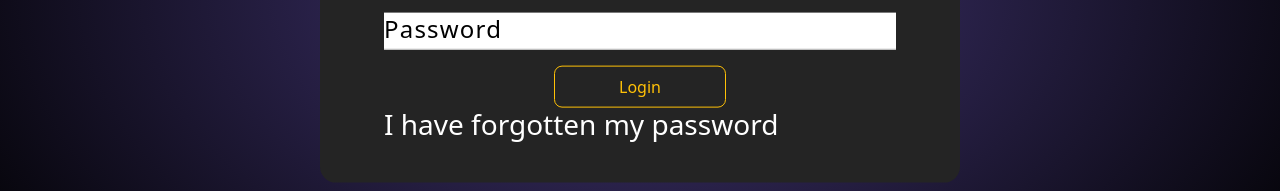
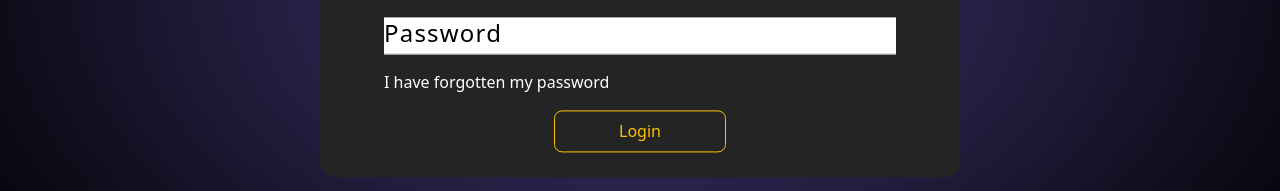
Before and after one commit to MiguelPerezMartinez/apollofy-music-project, a React (Create React App) app in the folder client/: page /login in a window 1280 px wide. Shown: the part 410-601 px from the top of the page. Built offline with nearby package versions, Linux system fonts and the light colour scheme; no server answers.

Commit message:
last change to link to recover-password page feat #6

```diff
--- a/client/src/pages/Login/Login.js
+++ b/client/src/pages/Login/Login.js
@@ -51,13 +51,13 @@ function Login() {
             placeholder="Type password"
             handleChange={handleChange}
           />
+          <Link to="/recover-password">
+            <p className="mb-3 fw-normal">I have forgotten my password</p>
+          </Link>
           <div className="login-register-button-centered">
             <Button title="Login" />
           </div>
         </form>
-        <Link to="/recover-password">
-          <h1 className="h3 mb-3 fw-normal">I have forgotten my password</h1>
-        </Link>
       </div>
     </main>
   );
```
